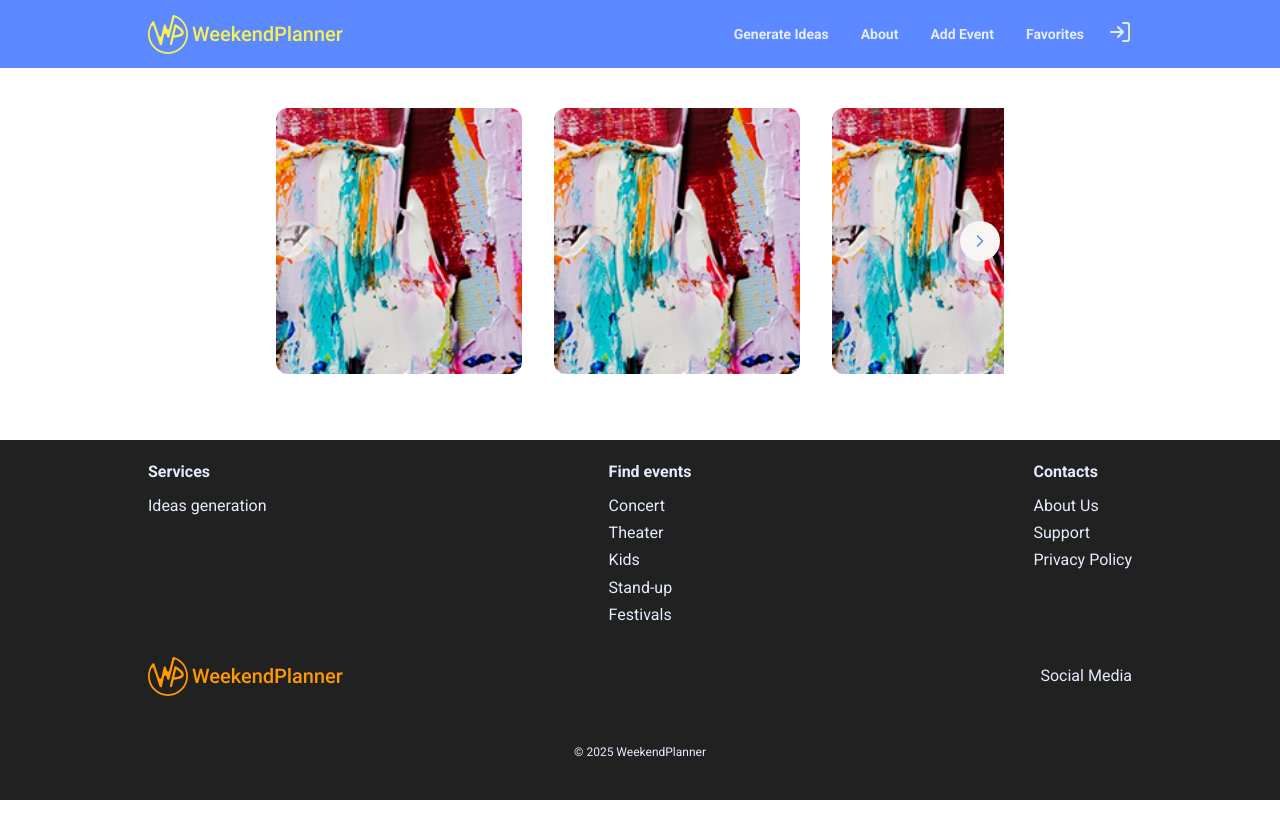
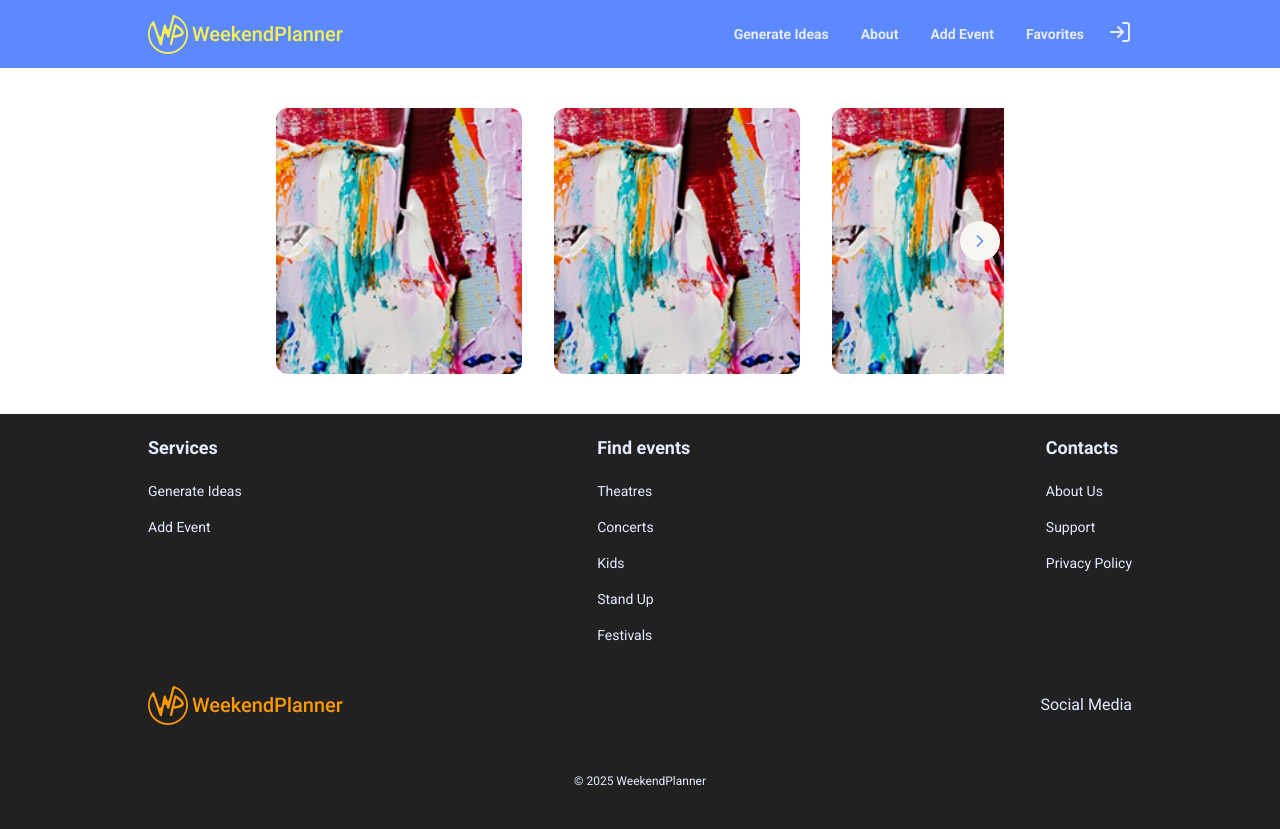
Before and after one commit to megabytos/weekend-planner-fe, a Next.js app: page / in a window 1280 px wide. Before the commit the page ends 800 px from the top, so only its background shows below. Built offline with nearby package versions, Linux system fonts and the light colour scheme; no server answers.

Commit message:
Footer nav link component was added

```diff
--- a/src/components/layout/data.js
+++ b/src/components/layout/data.js
@@ -4,3 +4,22 @@ export const headerNavLinks = [
   { href: '/add-event', text: 'Add Event' },
   { href: '/favorites', text: 'Favorites' },
 ];
+
+export const footerNavLinks = {
+  services: [
+    { href: '/ideas', text: 'Generate Ideas' },
+    { href: '/add-event', text: 'Add Event' },
+  ],
+  events: [
+    { href: '/theatres', text: 'Theatres' },
+    { href: '/concerts', text: 'Concerts' },
+    { href: '/kids', text: 'Kids' },
+    { href: '/stand-up', text: 'Stand Up' },
+    { href: '/festivals', text: 'Festivals' },
+  ],
+  contacts: [
+    { href: '/about', text: 'About Us' },
+    { href: '/support', text: 'Support' },
+    { href: '/privacy', text: 'Privacy Policy' },
+  ],
+};
--- /dev/null
+++ b/src/components/layout/footer-nav-link.jsx
@@ -0,0 +1,16 @@
+import Link from 'next/link';
+
+import cn from '@/utils/class-names';
+
+export default function FooterNavLink({ href, text }) {
+  return (
+    <Link
+      href={href}
+      className={cn(
+        'block py-2 text-sm lg:text-base text-blue-light hover:text-orange-light',
+      )}
+    >
+      {text}
+    </Link>
+  );
+}
--- a/src/components/layout/footer.jsx
+++ b/src/components/layout/footer.jsx
@@ -4,6 +4,8 @@ import Link from 'next/link';
 
 import Logo from '../ui/logo';
 import Container from './container';
+import { footerNavLinks } from './data';
+import FooterNavLink from './footer-nav-link';
 
 export default function Footer() {
   return (
@@ -12,47 +14,39 @@ export default function Footer() {
         <div className="flex flex-col gap-8 items-center pt-5 pb-10">
           <nav className="w-full flex flex-col md:flex-row gap-6 items-center md:items-start md:justify-between">
             <div>
-              <h3 className="text-center font-bold md:text-left">Services</h3>
-              <ul className="flex flex-col gap-2 items-center mt-3 md:items-start">
-                <li>
-                  <Link href="/ideas">Ideas generation</Link>
-                </li>
+              <h3 className="text-lg text-center font-bold md:text-left">
+                Services
+              </h3>
+              <ul className="flex flex-col items-center mt-3 md:items-start">
+                {footerNavLinks.services.map((link) => (
+                  <li key={link.href}>
+                    <FooterNavLink href={link.href} text={link.text} />
+                  </li>
+                ))}
               </ul>
             </div>
             <div>
-              <h3 className="text-center font-bold md:text-left">
+              <h3 className="text-lg text-center font-bold md:text-left">
                 Find events
               </h3>
-              <ul className="flex flex-col gap-2 items-center mt-3 md:items-start">
-                <li>
-                  <Link href="#">Concert</Link>
-                </li>
-                <li>
-                  <Link href="#">Theater</Link>
-                </li>
-                <li>
-                  <Link href="#">Kids</Link>
-                </li>
-                <li>
-                  <Link href="#">Stand-up</Link>
-                </li>
-                <li>
-                  <Link href="#">Festivals</Link>
-                </li>
+              <ul className="flex flex-col items-center mt-3 md:items-start">
+                {footerNavLinks.events.map((link) => (
+                  <li key={link.href}>
+                    <FooterNavLink href={link.href} text={link.text} />
+                  </li>
+                ))}
               </ul>
             </div>
             <div>
-              <h3 className="text-center font-bold md:text-left">Contacts</h3>
-              <ul className="flex flex-col gap-2 items-center mt-3 md:items-start">
-                <li>
-                  <Link href="/about">About Us</Link>
-                </li>
-                <li>
-                  <Link href="/support">Support</Link>
-                </li>
-                <li>
-                  <Link href="/privacy-policy">Privacy Policy</Link>
-                </li>
+              <h3 className="text-lg text-center font-bold md:text-left">
+                Contacts
+              </h3>
+              <ul className="flex flex-col items-center mt-3 md:items-start">
+                {footerNavLinks.contacts.map((link) => (
+                  <li key={link.href}>
+                    <FooterNavLink href={link.href} text={link.text} />
+                  </li>
+                ))}
               </ul>
             </div>
           </nav>
```
